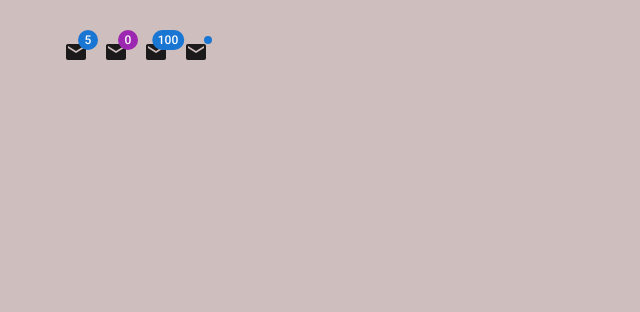
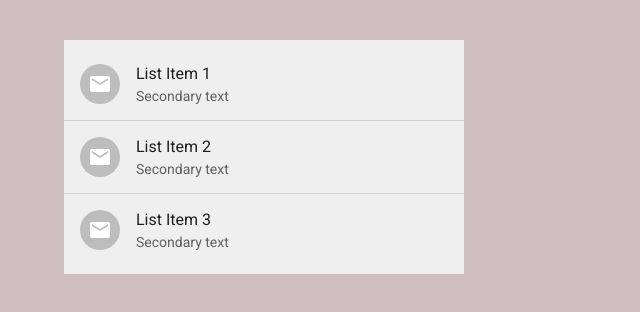
Before and after one commit to serkanbulutgenc/codespaces-blank, a Next.js app: page / in a window 1280 px wide. Shown: the top 312 px of the page, without its empty margins (0-640 px from the left). Built offline with nearby package versions, Linux system fonts and the light colour scheme; what @mui/material-nextjs would draw is missing.

Commit message:
List Component

```diff
--- a/src/app/page.tsx
+++ b/src/app/page.tsx
@@ -22,7 +22,8 @@
 //import MuiSpeedDial from "@/components/MuiSpeedDial"
 //import MuiBottomNavigation from "@/components/MuiBottomNavigation"
 //import MuiAvatar from "@/components/MuiAvatar"
-import MuiBadge from "@/components/MuiBadge"
+//import MuiBadge from "@/components/MuiBadge"
+import MuiList from "@/components/MuiList"
 
 import { Container } from '@mui/material';
 
@@ -52,7 +53,8 @@ export default function Home() {
          {/* <MuiSpeedDial/> */}
          {/* <MuiBottomNavigation/> */}
          {/* <MuiAvatar/> */}
-         <MuiBadge/>
+         {/* <MuiBadge/> */}
+         <MuiList/>
     </Container>
 
   );
--- /dev/null
+++ b/src/components/MuiList.tsx
@@ -0,0 +1,45 @@
+import { List, Box, ListItem, ListItemText, ListItemIcon, Divider, ListItemAvatar, Avatar, ListItemButton } from "@mui/material";
+import MailIcon from "@mui/icons-material/Mail"
+
+export default function ListPage() {
+    return <Box sx={{ width: '400px', bgcolor: '#efefef' }}>
+        <List>
+            <ListItem disablePadding>
+                <ListItemButton>
+                <ListItemIcon>
+                    <ListItemAvatar>
+                        <Avatar>
+                            <MailIcon />
+                        </Avatar>
+                    </ListItemAvatar>
+                </ListItemIcon>
+                <ListItemText primary='List Item 1' secondary='Secondary text' />
+                </ListItemButton>
+            </ListItem>
+            <Divider/>
+            <ListItem>
+                <ListItemIcon>
+                    <ListItemAvatar>
+                        <Avatar>
+
+                            <MailIcon />
+                        </Avatar>
+                    </ListItemAvatar>
+                </ListItemIcon>
+                <ListItemText primary='List Item 2' secondary='Secondary text' />
+            </ListItem>
+            <Divider/>
+            <ListItem>
+                <ListItemIcon>
+                    <ListItemAvatar>
+                        <Avatar>
+
+                            <MailIcon />
+                        </Avatar>
+                    </ListItemAvatar>
+                </ListItemIcon>
+                <ListItemText primary='List Item 3' secondary='Secondary text' />
+            </ListItem>
+        </List>
+    </Box>
+}
```
